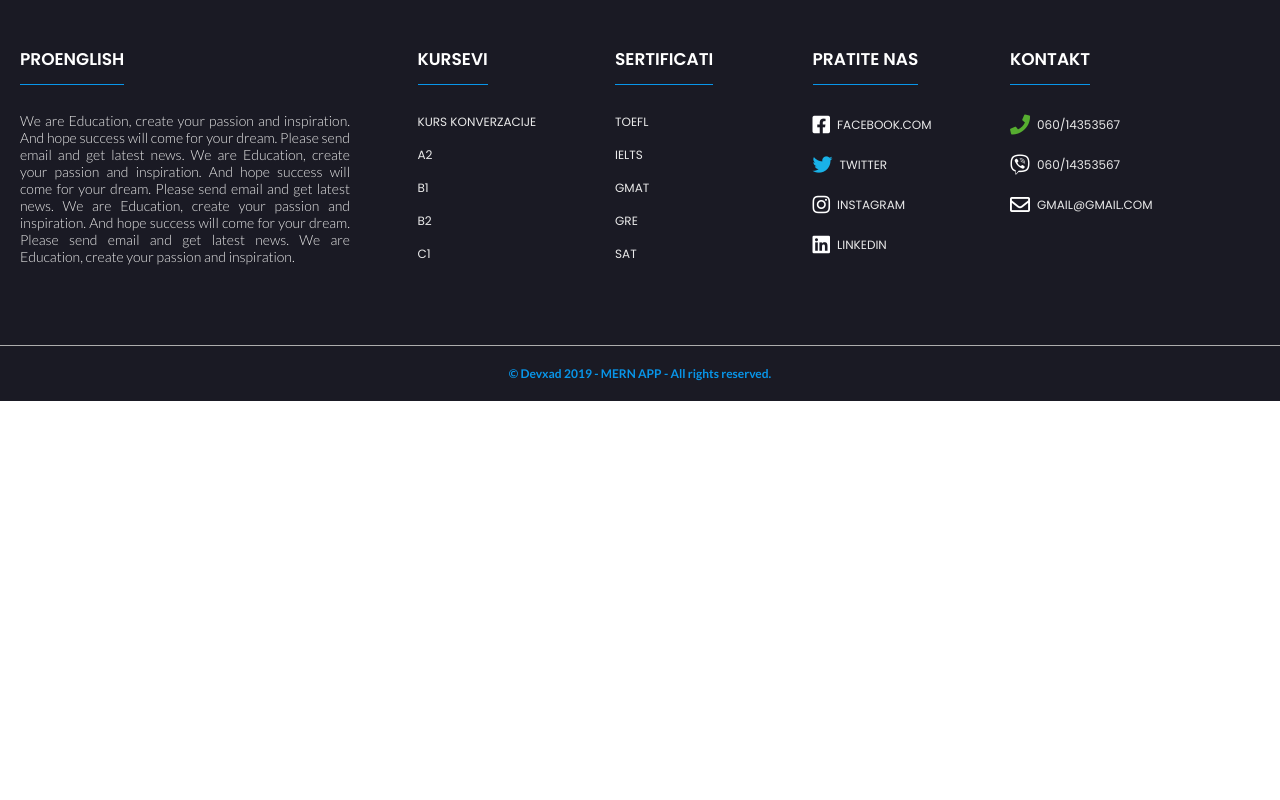
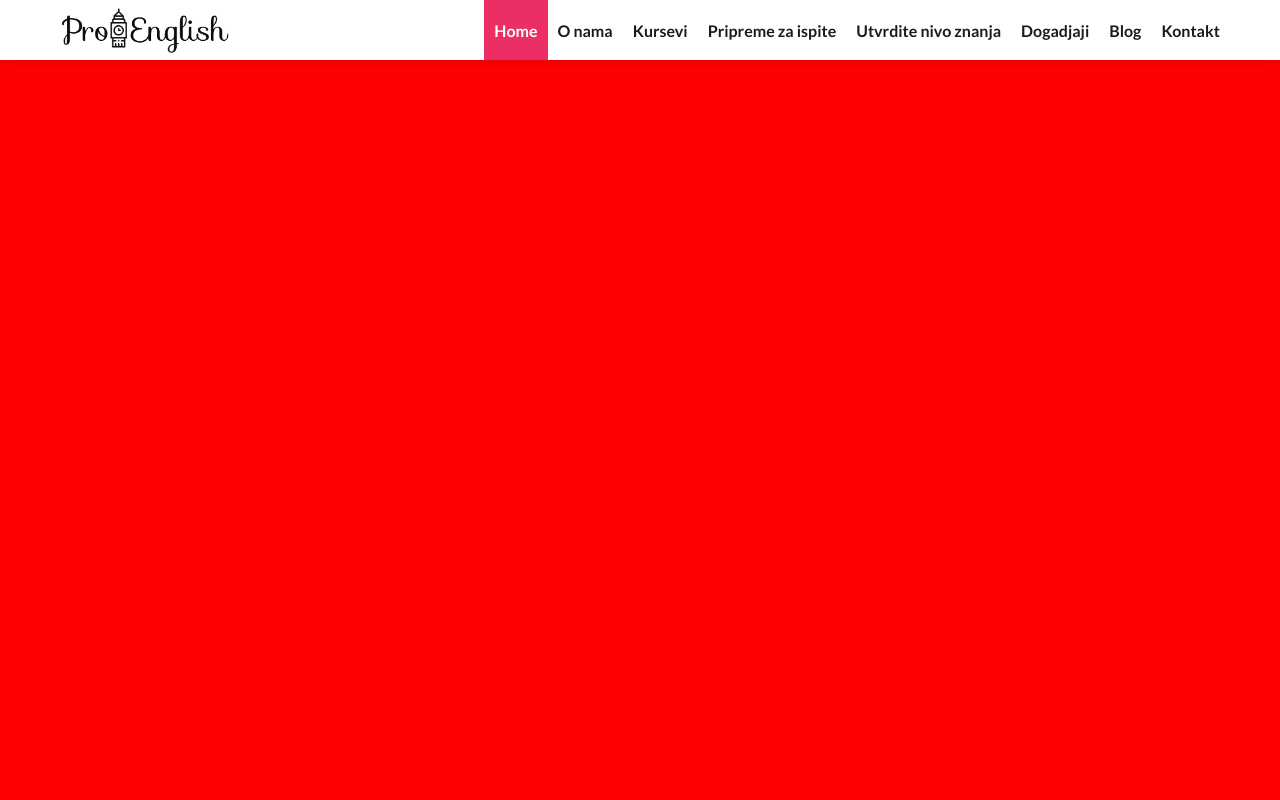
Before and after one commit to Dejan85/Pro-English, a React (Create React App) app in the folder client/: page /course in a window 1280 px wide. Shown: the top 800 px of the page. Built offline with nearby package versions, Linux system fonts and the light colour scheme; a web font is replaced by a local one.

Commit message:
put reset scroll to useState

```diff
--- a/client/src/MainRouter.js
+++ b/client/src/MainRouter.js
@@ -6,20 +6,15 @@ import Header from "./components/layout/header/Header";
 import Home from "./components/layout/home/Home";
 import Footer from "./components/layout/footer/Footer";
 import About from "./components/layout/about/About";
-import HowWeWork from "./components/layout/about/HowWeWork";
-import WhoWeAre from "./components/layout/about/WhoWeAre";
+import Course from "./components/layout/course/Course";
 
 const MainRouter = () => {
   return (
     <>
       <Header />
-      {/* home page */}
       <Route exact path="/" component={Home} />
-      {/* about pages */}
       <Route exact path="/about" component={About} />
-      <Route exact path="/howwework" component={HowWeWork} />
-      <Route exact path="/whoweare" component={WhoWeAre} />
-
+      <Route exact path="/course" component={Course} />
       <Footer />
     </>
   );
--- a/client/src/components/layout/about/About.js
+++ b/client/src/components/layout/about/About.js
@@ -1,16 +1,24 @@
-import React, { useEffect } from "react";
+import React, { useState } from "react";
 
 // images
 import slika from "../../../sass/images/38.jpg";
 import slika2 from "../../../sass/images/28.webp";
+// import background from "../../../sass/images/7.jpg";
+// import background2 from "../../../sass/images/3.jpg";
 
 const About = () => {
-  useEffect(() => {
-    window.scrollTo(0, 0);
-  }, []);
+  // stavio sam ovo ovde da bi resetovao scroll PRE NEGO STO SE COMPONENT MOUNT. Ovo je umesto componentWillMount
+  const [reset] = useState(() => {
+    return window.scrollTo(0, 0);
+  });
+
   return (
     <div className="about">
-      <div className="about__background">
+      {reset}
+      <div
+        className="about__background"
+        // style={{ backgroundImage: `url(${background})` }}>
+      >
         <div className="about__mask" />
       </div>
       <div className="about__content">
@@ -56,7 +64,10 @@ const About = () => {
           </div>
         </div>
       </div>
-      <div className="about__background__2">
+      <div
+        className="about__background__2"
+        // style={{ backgroundImage: `url(${background2})` }}>
+      >
         <div className="about__mask" />
       </div>
 
--- /dev/null
+++ b/client/src/components/layout/course/Course.js
@@ -0,0 +1,7 @@
+import React from "react";
+
+const Course = () => {
+  return <div className="course">course</div>;
+};
+
+export default Course;
--- a/client/src/components/layout/header/Nav.js
+++ b/client/src/components/layout/header/Nav.js
@@ -33,7 +33,7 @@ const Nav = () => {
           {/* <DropNav info={oNama} /> */}
         </li>
         <li className="header__item flex__class">
-          <Link className="header__link" to="/">
+          <Link className="header__link" to="/course">
             Kursevi
           </Link>
           <DropNav info={kursevi} />
--- a/client/src/components/layout/home/Home.js
+++ b/client/src/components/layout/home/Home.js
@@ -1,4 +1,4 @@
-import React, { useEffect } from "react";
+import React, { useState } from "react";
 
 // components
 import Box from "./partials/Box";
@@ -14,16 +14,24 @@ import HomeTeachers from "./HomeTeachers";
 // hooks
 import useBox from "../../hooks/useBox";
 
+//images
+// import background from "../../../sass/images/9.jpg";
+
 const Home = () => {
   const { boxes } = useBox();
 
-  useEffect(() => {
-    window.scrollTo(0, 0);
-  }, []);
+  // stavio sam ovo ovde da bi resetovao scroll PRE NEGO STO SE COMPONENT MOUNT. Ovo je umesto componentWillMount
+  const [reset] = useState(() => {
+    return window.scrollTo(0, 0);
+  });
 
   return (
     <div className="home">
-      <div className="home__content">
+      {reset}
+      <div
+        className="home__content"
+        // style={{ backgroundImage: `url(${background})` }}
+      >
         <div className="home__mask" />
         <h1 className="home__h1">
           Dobrodosli u nas kutak u kome smo oziveli najbolje u nastavi
--- a/client/src/sass/components/layout/about/_about.scss
+++ b/client/src/sass/components/layout/about/_about.scss
@@ -27,6 +27,7 @@
   &__mask {
     position: absolute;
     // margin-top: 6rem;
+    // margin-top: -6rem;
     width: 100%;
     height: 100%;
     background: rgba($color-dark, 0.6);
--- /dev/null
+++ b/client/src/sass/components/layout/course/_course.scss
@@ -0,0 +1,6 @@
+.course {
+  width: 100%;
+  background: red;
+  height: 90rem;
+  display: flex;
+}
--- a/client/src/sass/components/layout/header/_header.scss
+++ b/client/src/sass/components/layout/header/_header.scss
@@ -11,7 +11,7 @@
     justify-content: space-between;
     align-items: center;
     margin: 0 auto;
-    max-width: 140rem;
+    max-width: 120rem;
     width: 100%;
 
     padding: 0 1rem 0 2rem;
--- a/client/src/sass/main.scss
+++ b/client/src/sass/main.scss
@@ -31,6 +31,9 @@
 // about
 @import "./components/layout/about/about";
 
+//course
+@import "./components/layout/course/Course";
+
 // footer
 @import "./components/layout/footer/footer";
 
@@ -49,5 +52,8 @@
 // about
 @import "./components/typograpfy/about/about-typograpfy";
 
+//course
+@import "./components/typograpfy/course/course-typograpfy.scss";
+
 // footer
 @import "./components/typograpfy/footer/footer-typograpfy";
```
Also changed, not shown: client/src/sass/components/typograpfy/course/_course-typograpfy.scss (added), client/src/sass/images/7.jpg, client/src/sass/images/77.jpg (added).
